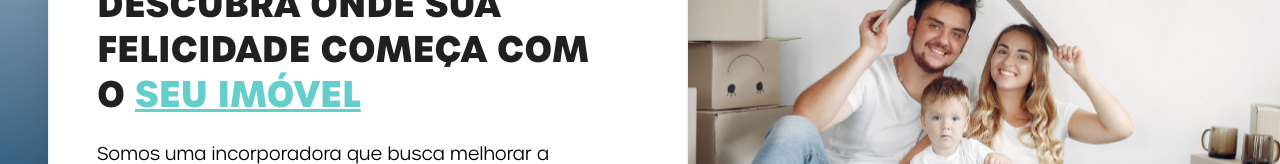
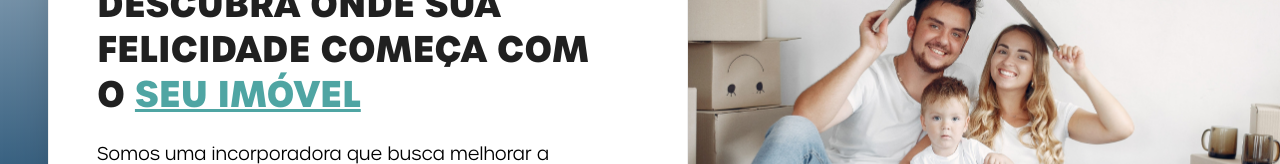
Before and after one commit to giovanniclopes/api-imoveis-amf, a React (Vite) app: page / in a window 1280 px wide. Shown: the part 218-382 px from the top of the page. Built offline with nearby package versions, Linux system fonts and the light colour scheme; no server answers.

Commit message:
Update HeroSection.tsx

```diff
--- a/src/components/HeroSection.tsx
+++ b/src/components/HeroSection.tsx
@@ -58,7 +58,7 @@ export function HeroSection({ onSearch }: HeroSectionProps) {
           <div className="relative left-32 flex flex-col gap-6 items-start justify-center h-max p-12 py-24 bg-white border border-gray-50 rounded-md shadow-2xl md:left-12 mbl:static mbl:h-auto mbl:m-5 mbl:p-6 mbl:py-12">
             <h1 className="w-11/12 uppercase font-bold text-4xl leading-tight mbl:text-2xl mbl:font-extrabold">
               Descubra onde sua felicidade começa com o{" "}
-              <span className="font-urbaneBold text-green-500 underline">
+              <span className="font-urbaneBold text-green-600 underline">
                 seu imóvel
               </span>
             </h1>
```
